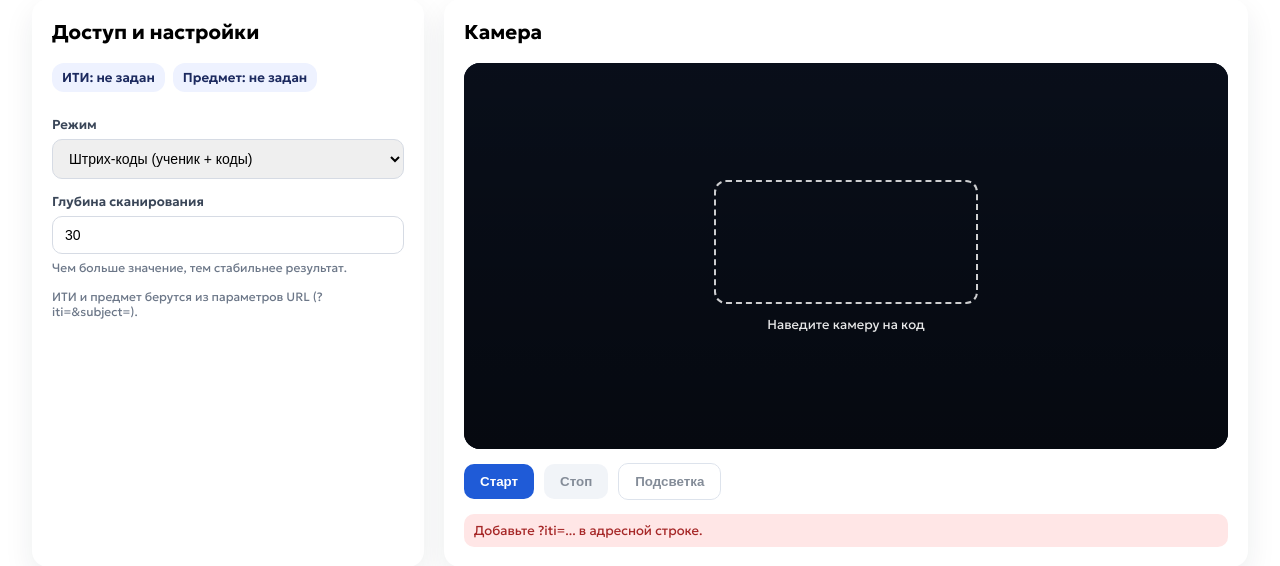
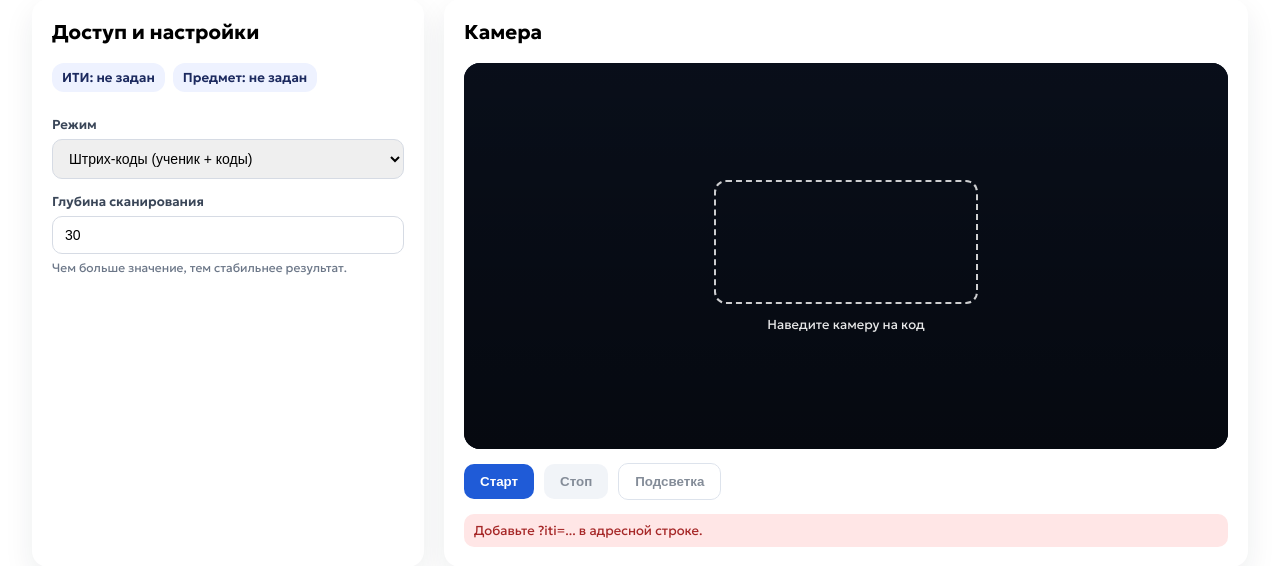
Before and after one commit to slavashestakov2005/ITI, a Python web app: template backend/templates/scanner.html in a window 1280 px wide. Shown: the part 246-812 px from the top of the page. Run offline with Jinja, Linux system fonts and the light colour scheme; the template is opened without the code that fills it, so the values that code supplies are empty; some libraries are stand-ins or nearby versions.

Commit message:
Сканер: убрал подсказку про URL

```diff
--- a/backend/templates/scanner.html
+++ b/backend/templates/scanner.html
@@ -28,7 +28,6 @@
                 <input id="scanner-max-frames" type="number" inputmode="numeric" placeholder="30" value="30">
                 <div class="scanner-hint">Чем больше значение, тем стабильнее результат.</div>
             </div>
-            <div class="scanner-hint">ИТИ и предмет берутся из параметров URL (?iti=&subject=).</div>
         </section>
 
         <section class="scanner-card scanner-video">
```
